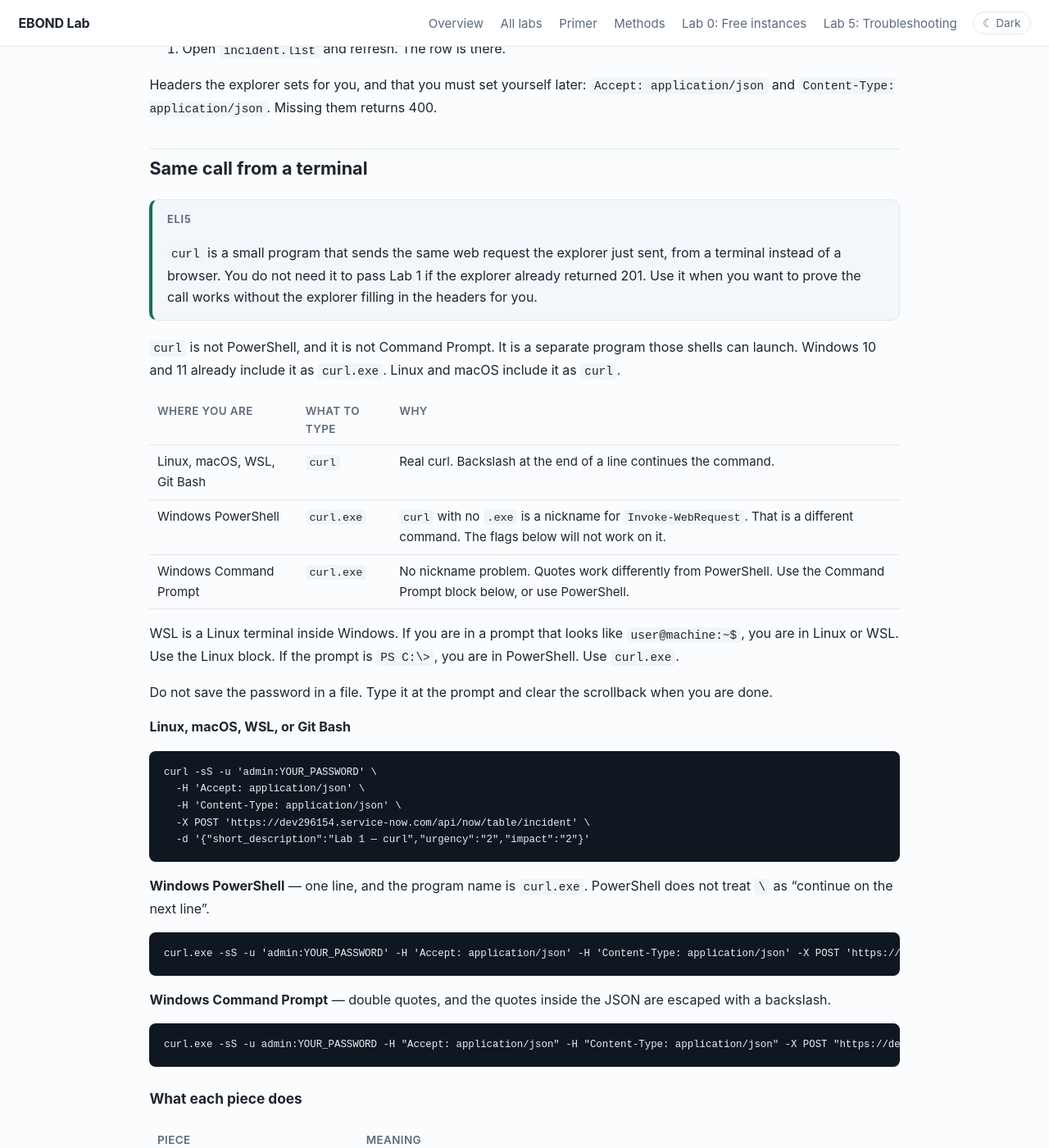
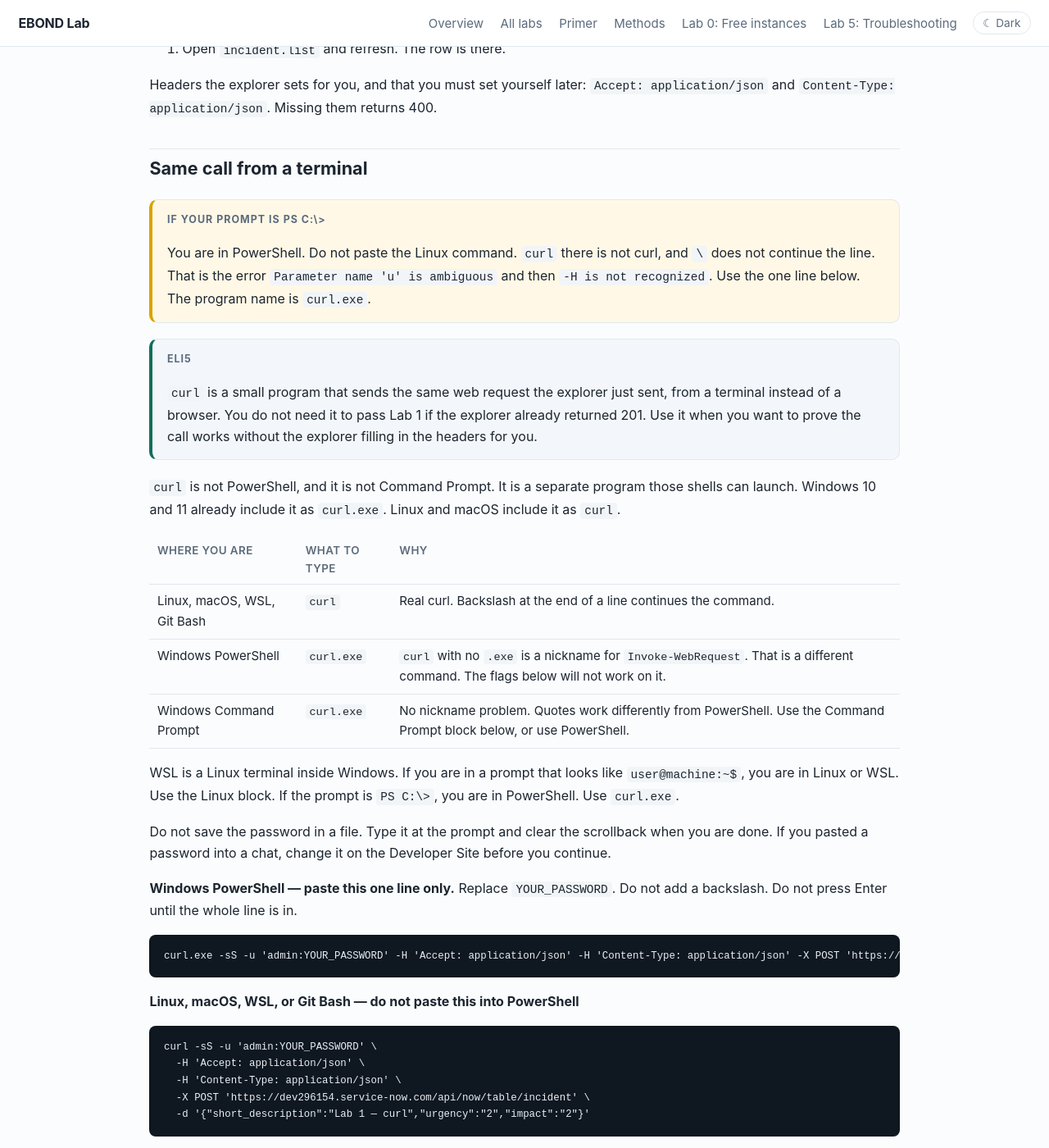
Before and after one commit to eltonaguiar/EBOND_ServiceNowSalesforce, a Jekyll site: the page built from site/labs/01-table-api.md, in a window 1280 px wide and 1400 px high, scrolled down 1130 px. Shown: the whole window at 82% size. Built offline with Jekyll 4.4.1, drawn with Linux system fonts in a browser that asks for light colours.

Commit message:
Put a one-line PowerShell curl.exe command first so the Linux paste does not fail.

````diff
--- a/site/labs/01-table-api.md
+++ b/site/labs/01-table-api.md
@@ -108,6 +108,11 @@ Headers the explorer sets for you, and that you must set yourself later: `Accept
 
 ## Same call from a terminal {#curl}
 
+<div class="warn">
+<span class="label">If your prompt is PS C:\&gt;</span>
+<p>You are in PowerShell. Do not paste the Linux command. <code>curl</code> there is not curl, and <code>\</code> does not continue the line. That is the error <code>Parameter name 'u' is ambiguous</code> and then <code>-H is not recognized</code>. Use the one line below. The program name is <code>curl.exe</code>.</p>
+</div>
+
 <div class="eli5">
 <span class="label">ELI5</span>
 <p><code>curl</code> is a small program that sends the same web request the explorer just sent, from a terminal instead of a browser. You do not need it to pass Lab 1 if the explorer already returned 201. Use it when you want to prove the call works without the explorer filling in the headers for you.</p>
@@ -123,9 +128,15 @@ Headers the explorer sets for you, and that you must set yourself later: `Accept
 
 WSL is a Linux terminal inside Windows. If you are in a prompt that looks like `user@machine:~$`, you are in Linux or WSL. Use the Linux block. If the prompt is `PS C:\>`, you are in PowerShell. Use `curl.exe`.
 
-Do not save the password in a file. Type it at the prompt and clear the scrollback when you are done.
+Do not save the password in a file. Type it at the prompt and clear the scrollback when you are done. If you pasted a password into a chat, change it on the Developer Site before you continue.
 
-**Linux, macOS, WSL, or Git Bash**
+**Windows PowerShell — paste this one line only.** Replace `YOUR_PASSWORD`. Do not add a backslash. Do not press Enter until the whole line is in.
+
+```powershell
+curl.exe -sS -u 'admin:YOUR_PASSWORD' -H 'Accept: application/json' -H 'Content-Type: application/json' -X POST 'https://dev296154.service-now.com/api/now/table/incident' -d '{"short_description":"Lab 1 - curl","urgency":"2","impact":"2"}'
+```
+
+**Linux, macOS, WSL, or Git Bash — do not paste this into PowerShell**
 
 ```bash
 curl -sS -u 'admin:YOUR_PASSWORD' \
@@ -133,12 +144,6 @@ curl -sS -u 'admin:YOUR_PASSWORD' \
   -H 'Content-Type: application/json' \
   -X POST 'https://dev296154.service-now.com/api/now/table/incident' \
   -d '{"short_description":"Lab 1 — curl","urgency":"2","impact":"2"}'
-```
-
-**Windows PowerShell** — one line, and the program name is `curl.exe`. PowerShell does not treat `\` as "continue on the next line".
-
-```powershell
-curl.exe -sS -u 'admin:YOUR_PASSWORD' -H 'Accept: application/json' -H 'Content-Type: application/json' -X POST 'https://dev296154.service-now.com/api/now/table/incident' -d '{"short_description":"Lab 1 - curl","urgency":"2","impact":"2"}'
 ```
 
 **Windows Command Prompt** — double quotes, and the quotes inside the JSON are escaped with a backslash.
````
